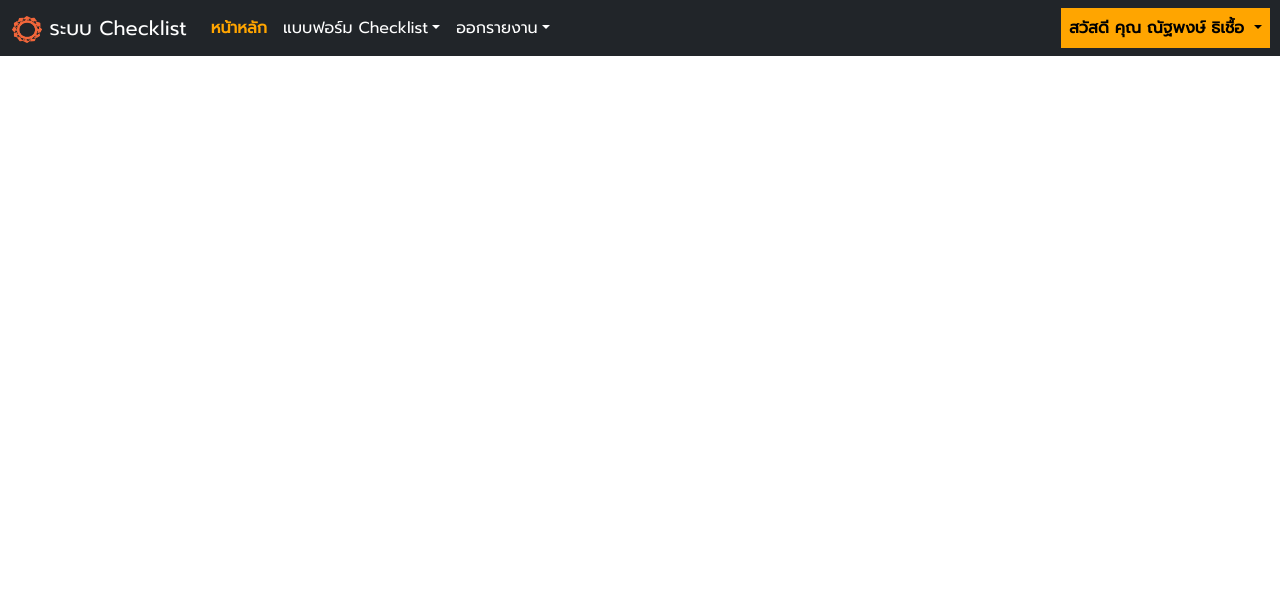
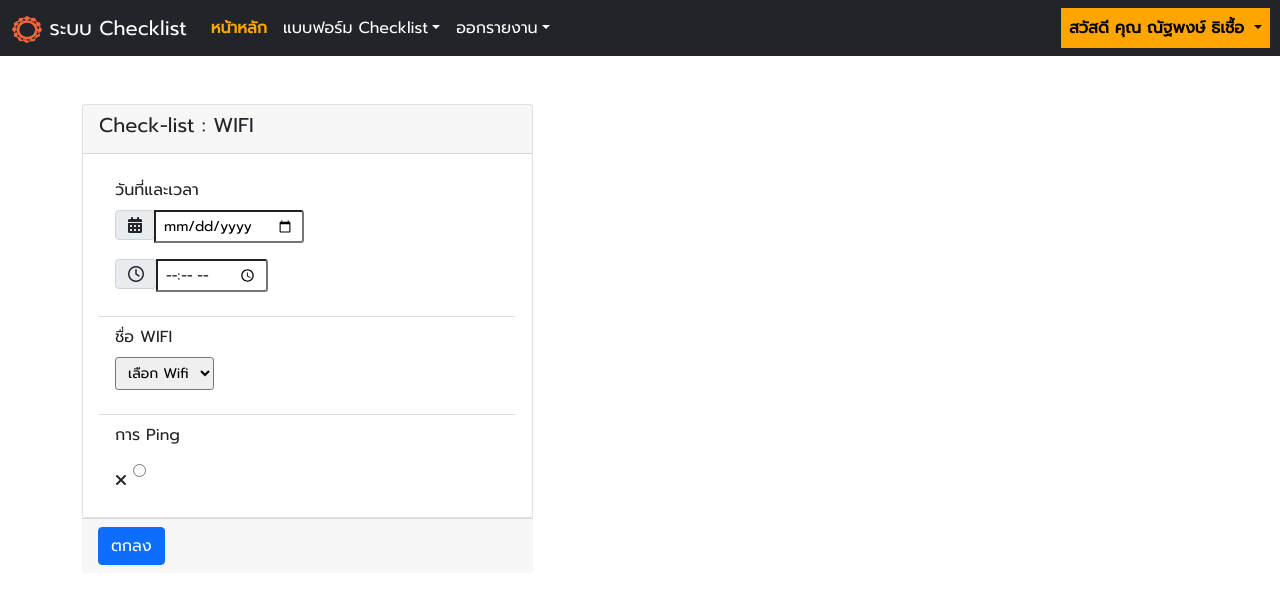
Before and after one commit to nuttapong1996/checklist-system, a PHP site: page /index.php?page=wifi in a window 1280 px wide. Shown: the top 598 px of the page. Run offline with PHP 8.4, Linux system fonts and the light colour scheme; a user stored in the database is signed in; some libraries are stand-ins or nearby versions.

Commit message:
adding form check list Wifi

```diff
--- /dev/null
+++ b/form/wifi/wifi.php
@@ -0,0 +1,56 @@
+<!DOCTYPE html>
+<html lang="en">
+<head>
+    <meta charset="UTF-8">
+    <meta http-equiv="X-UA-Compatible" content="IE=edge">
+    <meta name="viewport" content="width=device-width, initial-scale=1.0">
+    <title>Check list Wifi</title>
+</head>
+<body>
+    <div class="contrainer">
+        <div class="row mt-5">
+
+            <div class="col-sm-5 ">
+                <div class="card" >
+                    <div class="card-header"><h5>Check-list : WIFI</h5></div>
+                    <form action="method">
+                        <div class="card-body">
+                            <ul class="list-group list-group-flush">
+                                <li class="list-group-item">
+                                    <div class="card-title"> วันที่และเวลา</div>
+                                    <div class="input-group">
+                                        <div class="input-group-prepend"><span class="input-group-text"><i class="fa fa-calendar" aria-hidden="true"></i></span></div>
+                                        <input type="date" class="form-control-sm mb-3" name="check_date">
+                                    </div>
+                                    <div class="input-group">
+                                        <div class="input-group-prepend"><span class="input-group-text"><i class="fa fa-clock-o" aria-hidden="true"></i></span></div>
+                                        <input type="time" class="form-control-sm mb-3" name="check_time">
+                                    </div>
+                                </li>
+                                <li class="list-group-item">
+                                    <div class="card-title">ชื่อ WIFI</div>
+                                    <select class="form-control-sm mb-3" name="Wifi_name" id="Wifi_name">
+                                        <option value="">เลือก Wifi</option>
+                                        <option value="">Wifi 1</option>
+                                        <option value="">Wifi 2</option>
+                                        <option value="">Wifi 3</option>
+                                        <option value="">Wifi 4</option>
+                                    </select>
+                                </li>
+                                <li class="list-group-item">
+                                    <div class="card-title">การ Ping</div>
+                                    <i class="fa fa-times" aria-hidden="true"></i>
+                                                <input type="radio" class="form-control-sm" name="ping_status" value="1">
+                                    </div>
+                                </li>
+                            </ul>
+                        </div>
+                        <div class="card-footer">
+                            <input type="button" class="btn btn-primary" value="ตกลง">
+                        </div>
+                    </form>
+                </div>
+            </div>
+    </div>
+</body>
+</html>
--- a/home/home.php
+++ b/home/home.php
@@ -12,10 +12,18 @@
     <?php
         include 'include/header.php' ;
     ?>
-    <title>Home</title>
+
 </head>
 <body>
     <?php include 'template/top.php'; ?>
+    <div class="container">
+        <?php
+        $page = $_GET['page'];
+        if($page == 'home'){echo "<title>หน้าแรก</title>";}
+        else if($page=="wifi"){include 'form/wifi/wifi.php';}
+         ?>
+    </div>
+
 </body>
 </html>
 
--- a/template/top.php
+++ b/template/top.php
@@ -21,16 +21,16 @@
         <div class="collapse navbar-collapse" id="navbarSupportedContent">
             <ul class="navbar-nav me-auto mb-2 mb-lg-0">
                 <li class="nav-item">
-                    <a class="nav-link active" id="home_d" aria-current="page" href="#">หน้าหลัก</a>
+                    <a class="nav-link active" id="home_d" aria-current="page" href="?page=home">หน้าหลัก</a>
                 </li>
                 <li class="nav-item dropdown">
                     <a class="nav-link dropdown-toggle" href="#" id="navbarDropdown" role="button" data-bs-toggle="dropdown" aria-expanded="false">แบบฟอร์ม Checklist</a>
                     <ul class="dropdown-menu" aria-labelledby="navbarDropdown">
-                        <li><a class="dropdown-item" href="#">Wifi</a></li>
-                        <li><a class="dropdown-item" href="#">Printer RICOH</a></li>
-                        <li><a class="dropdown-item" href="#">Printer Sticker</a></li>
-                        <li><a class="dropdown-item" href="#">CCTV</a></li>
-                        <li><a class="dropdown-item" href="#">Wall Rack</a></li>
+                        <li><a class="dropdown-item" href="?page=wifi">Wifi</a></li>
+                        <li><a class="dropdown-item" href="?page=printer_r">Printer RICOH</a></li>
+                        <li><a class="dropdown-item" href="?page=printer_s">Printer Sticker</a></li>
+                        <li><a class="dropdown-item" href="?page=cctv">CCTV</a></li>
+                        <li><a class="dropdown-item" href="?page=wallrack">Wall Rack</a></li>
                     </ul>
                 </li>
                 <li class="nav-item dropdown">
```
Also changed, not shown: template/nav.php (deleted).
